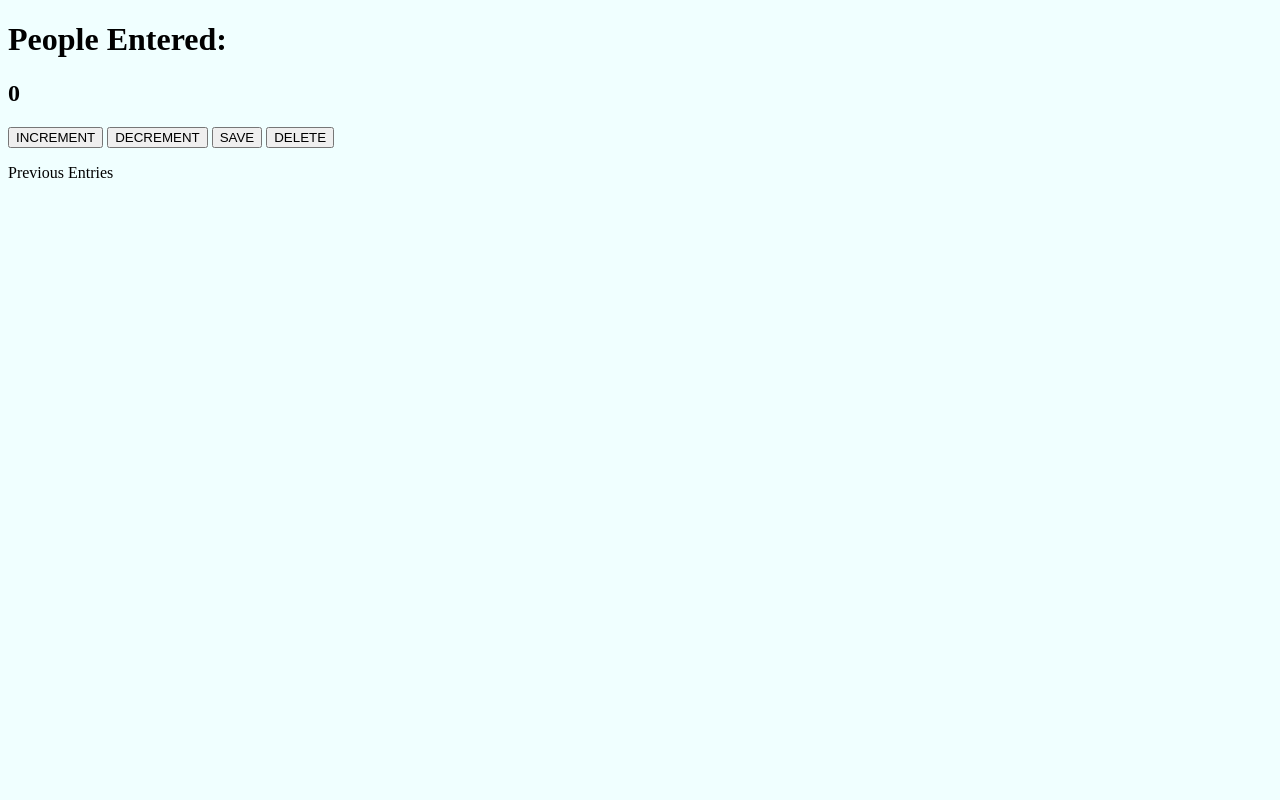
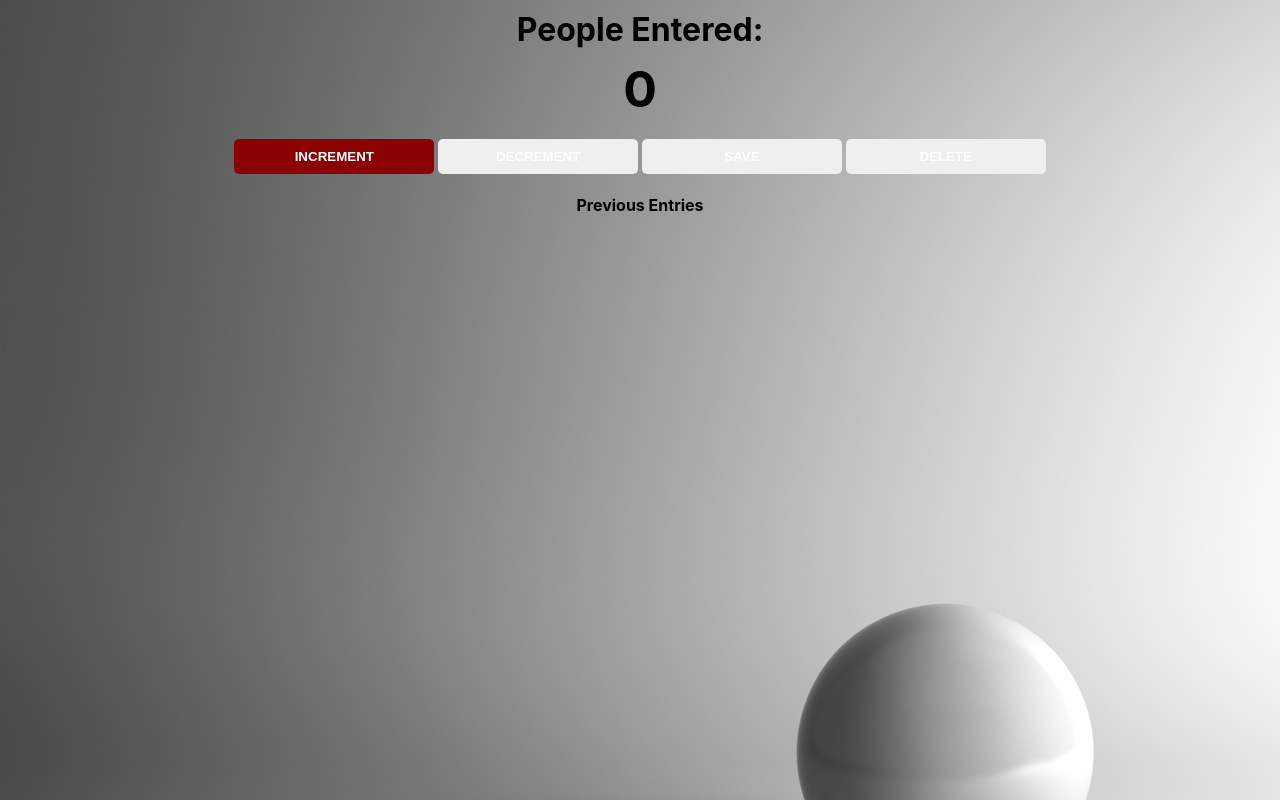
Before and after one commit to twentymurial33/passenger, a plain HTML site: page index.html in a window 1280 px wide. Drawn offline with Linux system fonts and the light colour scheme.

Commit message:
new changes

```diff
--- a/index.css
+++ b/index.css
@@ -1,3 +1,34 @@
 body {
+  background-image: url("Beautiful\ Background\ Images\ For\ Websites\ Top\ Pictures\ Gallery\ Online.jpg");
+  /* background-size: cover; */
+  font-family: -apple-system, BlinkMacSystemFont, "Segoe UI", Roboto, Oxygen,
+    Ubuntu, Cantarell, "Open Sans", "Helvetica Neue", sans-serif;
+  font-weight: bold;
+  text-align: center;
   background-color: azure;
 }
+h1 {
+  margin-top: 10px;
+  margin-bottom: 10px;
+}
+
+h2 {
+  font-size: 50px;
+  margin-top: 0;
+  margin-bottom: 20px;
+}
+
+button {
+  border: none;
+  padding-top: 10px;
+  padding-bottom: 10px;
+  color: white;
+  font-weight: bold;
+  width: 200px;
+  margin-bottom: 5px;
+  border-radius: 5px;
+}
+
+#increase-btn {
+  background: darkred;
+}
--- a/index.html
+++ b/index.html
@@ -9,10 +9,10 @@
   <body>
     <h1>People Entered:</h1>
     <h2 id="count-el">0</h2>
-    <button id="increase">INCREMENT</button>
-    <button id="decrease-el">DECREMENT</button>
-    <button id="save-el">SAVE</button>
-    <button id="del">DELETE</button>
+    <button id="increase-btn" onclick="increase()">INCREMENT</button>
+    <button id="decrease-btn" onclick="decrease()">DECREMENT</button>
+    <button id="save-btn" onclick="save()">SAVE</button>
+    <button id="del-btn" onclick="del()">DELETE</button>
     <p id="save-ul">Previous Entries</p>
     <script src="index.js"></script>
   </body>
--- a/index.js
+++ b/index.js
@@ -1,6 +1,8 @@
 let countEl = document.getElementById("count-el");
 let saveUl = document.getElementById("save-ul");
-function increase() {}
+function increase() {
+  console.log("Button clicked");
+}
 
 function decrease() {}
 
```
Also changed, not shown: Beautiful Background Images For Websites Top Pictures Gallery Online.jpg (added).
